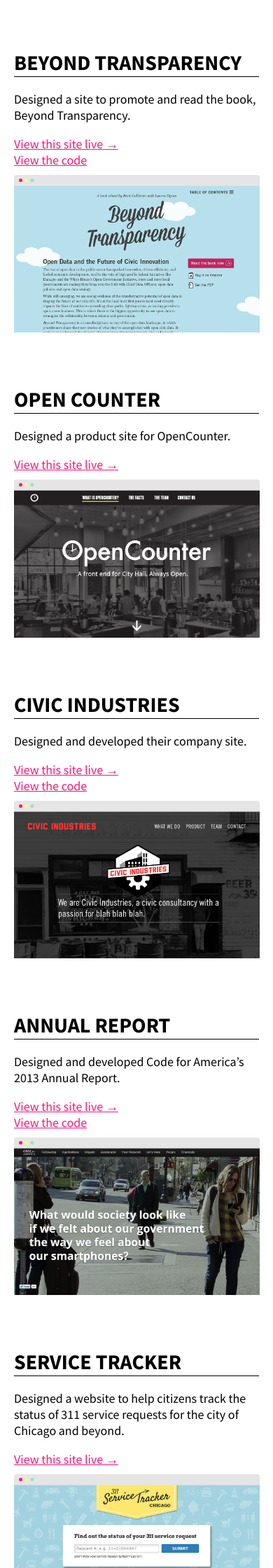
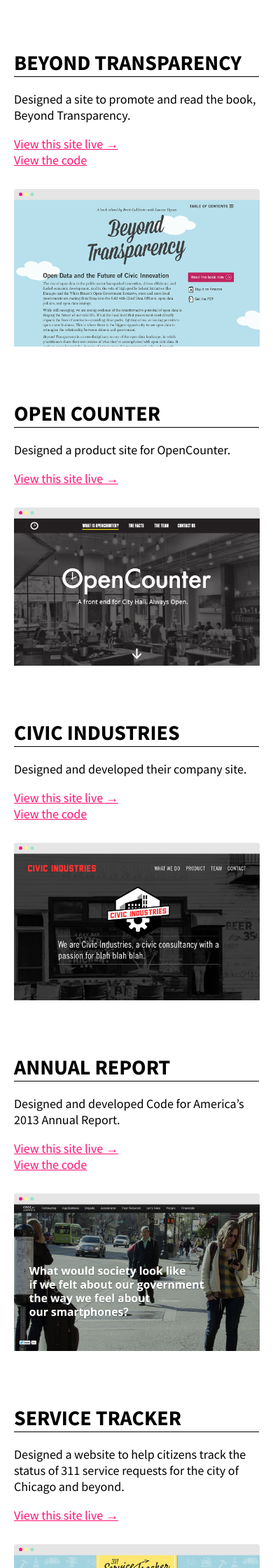
Before and after one commit to ahelkit/angellov.es, a Jekyll site: the page workingforyou/index.html, which Jekyll copies as it is, in a window 390 px wide. Shown: the part 956-3196 px from the top of the page at 70% size. Built offline with Jekyll 4.4.1, drawn with Linux system fonts in a browser that asks for light colours; nearby versions of some CDN libraries; comment, search, counter and statistics services are not loaded.

Commit message:
Added padding to the bottom of the work description for smaller screen sizes

```diff
--- a/css/main.css
+++ b/css/main.css
@@ -526,6 +526,10 @@
     background-color: rgba(134, 226, 206,.8);
   }
 
+  #work .workdescription {
+    padding: 0px 20px 20px;
+  }
+
   #work .worksections img {
     max-width: 90%;
   }
@@ -576,10 +580,6 @@
     font-size: 36px;
     width: 300px;
     margin: 0px auto;
-  }
-
-  #work .workdescription {
-    padding: 0px 20px;
   }
 
   #random h2 {
```
Also changed, not shown: 1 other file.
